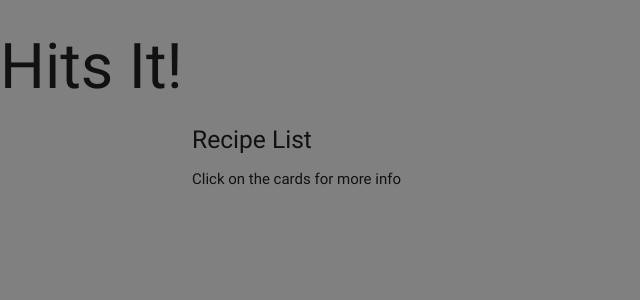
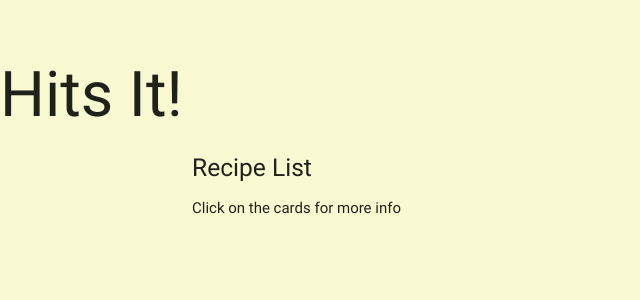
Before and after one commit to Code-Institute-Submissions/CI-project-four, a Flask app: page / in a window 1280 px wide. Shown: the top 300 px of the page, without its empty margins (0-640 px from the left). Run offline with Flask 2, Linux system fonts and the light colour scheme; data that the repository does not hold is empty; some libraries are stand-ins or nearby versions.

Commit message:
Added a margin-top to body and changed background color

```diff
--- a/static/css/style.css
+++ b/static/css/style.css
@@ -1,4 +1,4 @@
 body {
-   margin: 0;
-   background-color: gray;
+   margin-top: 60px;
+   background-color: lightgoldenrodyellow;
 }
```
